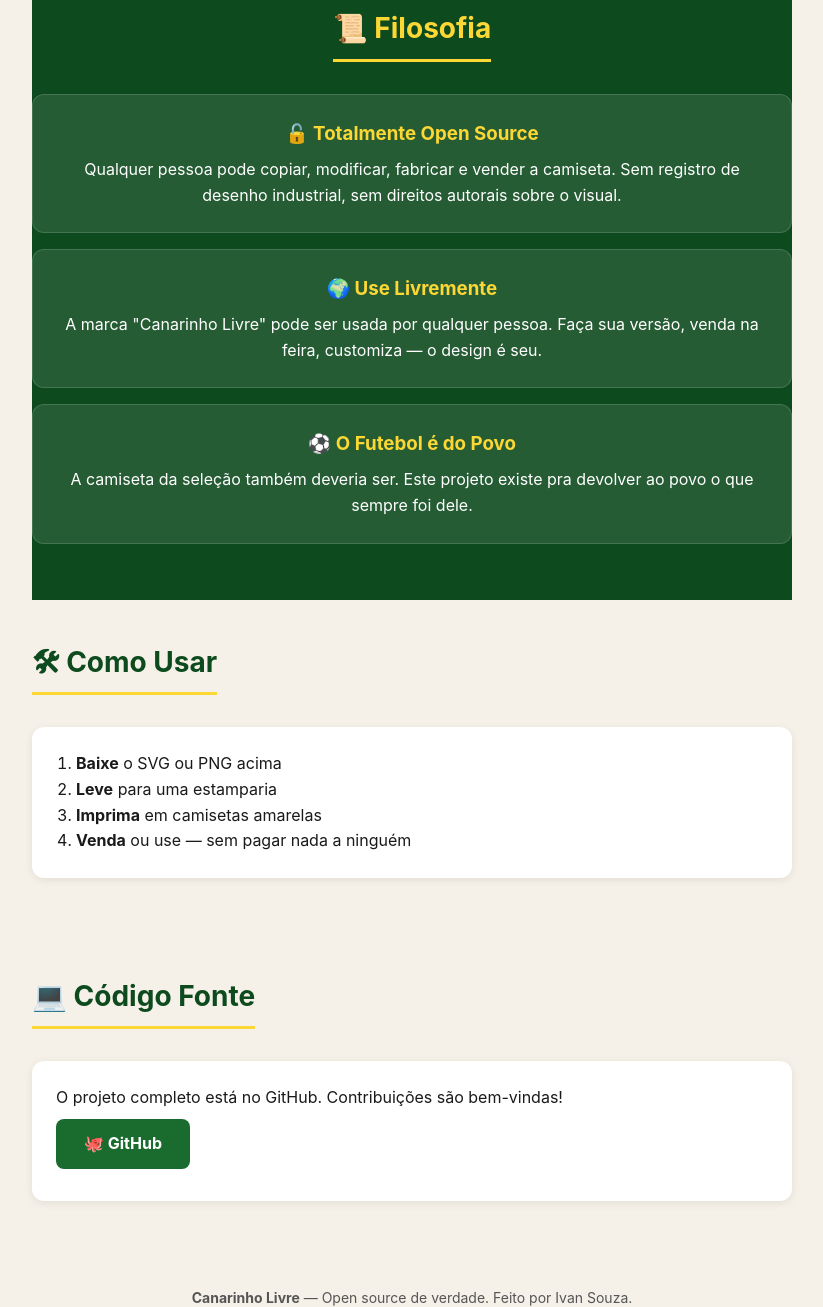
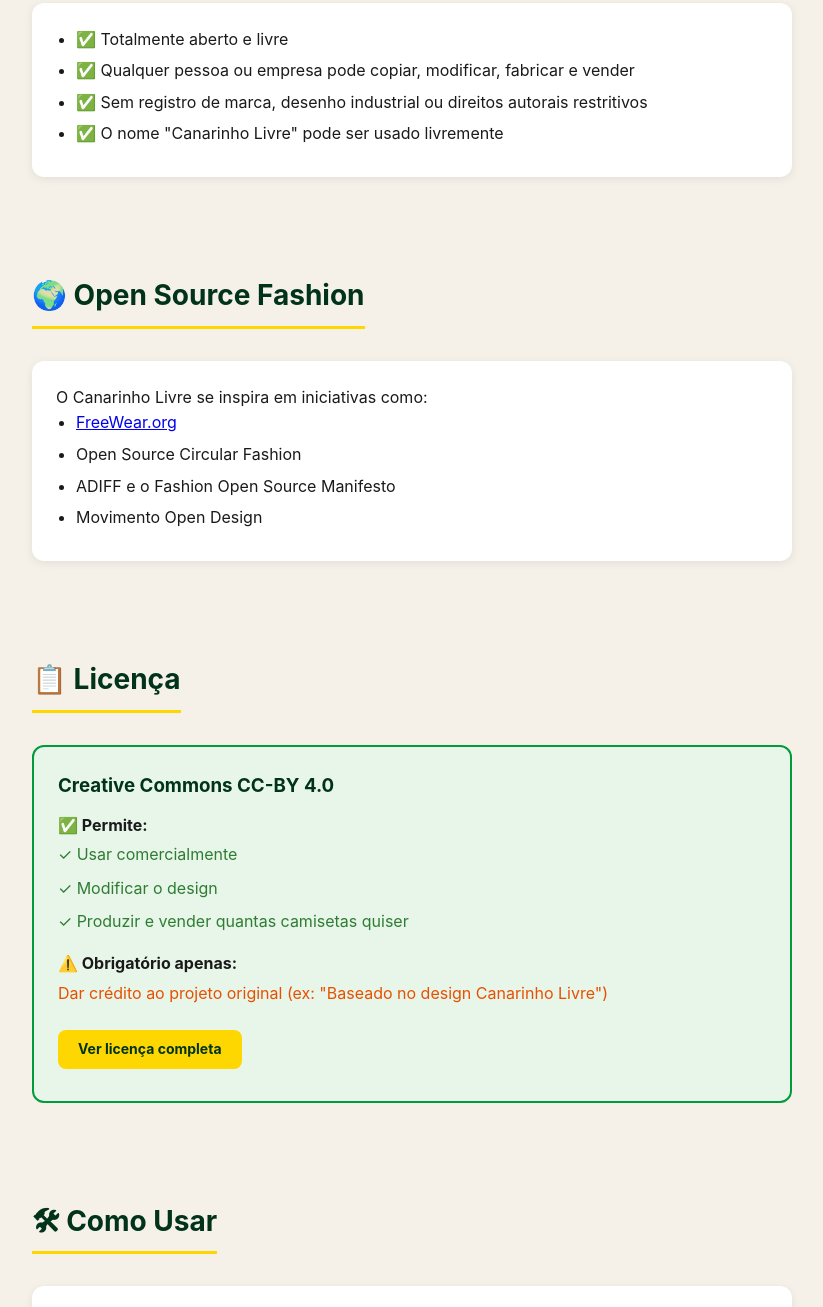
Before and after one commit to ivansouza/canarinholivre, a plain HTML site: page index.html in a window 1280 px wide. Shown: the part 1493-2800 px from the top of the page, without its empty margins (228-1051 px from the left). Drawn offline with Linux system fonts and the light colour scheme.

Commit message:
📝 atualiza README e site com texto completo do projeto
- README: conceito, design, filosofia, licença CC-BY 4.0, como contribuir
- index.html: mesma estrutura, visual renovado, seção de licença destacada
- Links FreeWear.org, Open Source Fashion, ADIFF

```diff
--- a/index.html
+++ b/index.html
@@ -7,10 +7,11 @@
   <meta name="description" content="Camiseta open source inspirada na seleção brasileira. Design livre para qualquer pessoa usar, modificar, produzir e comercializar.">
   <style>
     :root {
-      --green: #1a6b2e;
-      --green-dark: #0d4a1e;
-      --yellow: #fdd835;
-      --yellow-dark: #f9a825;
+      --green: #009c3b;
+      --green-dark: #003319;
+      --green-light: #00b84a;
+      --yellow: #FFD700;
+      --yellow-dark: #FFB800;
       --bg: #f5f0e8;
       --text: #1a1a1a;
       --text2: #555;
@@ -80,6 +81,12 @@
       color: var(--green);
       margin-bottom: 8px;
     }
+    .card ul, .card ol {
+      margin-left: 20px;
+    }
+    .card li {
+      margin-bottom: 6px;
+    }
     .btn {
       display: inline-block;
       background: var(--green);
@@ -126,10 +133,43 @@
       text-align: center;
       margin: 0;
     }
+    .license-box {
+      background: #e8f5e9;
+      border: 2px solid var(--green);
+      border-radius: 12px;
+      padding: 24px;
+      margin: 16px 0;
+    }
+    .license-box h3 { color: var(--green-dark); margin-bottom: 12px; }
+    .license-box .permit { color: #2e7d32; }
+    .license-box .require { color: #e65100; }
+    .license-box ul { list-style: none; padding: 0; }
+    .license-box li { padding: 4px 0; }
+    .contrib-steps {
+      counter-reset: step;
+    }
+    .contrib-steps li {
+      counter-increment: step;
+      margin-bottom: 8px;
+    }
+    .contrib-steps li::marker {
+      content: counter(step) ". ";
+      font-weight: 700;
+      color: var(--green);
+    }
     footer {
       text-align: center;
       padding: 30px 20px;
       color: var(--text2);
+      font-size: 14px;
+    }
+    .tag {
+      display: inline-block;
+      background: var(--yellow);
+      color: var(--green-dark);
+      padding: 4px 12px;
+      border-radius: 20px;
+      font-weight: 700;
       font-size: 14px;
     }
     @media (max-width: 600px) {
@@ -146,58 +186,102 @@
   </div>
 
   <div class="logo-display">
-    <img src="../assets/logo.svg" alt="Canarinho Livre — Escudo">
+    <img src="assets/logo.svg" alt="Canarinho Livre — Escudo">
   </div>
 
   <div class="container">
     <section>
       <h2>📥 Downloads</h2>
       <div class="downloads">
-        <a href="../assets/logo.svg" class="btn" download>SVG Vetorial</a>
-        <a href="../assets/logo.png" class="btn btn-yellow" download>PNG Alta Res</a>
+        <a href="assets/logo.svg" class="btn" download>SVG Vetorial</a>
+        <a href="assets/logo.png" class="btn btn-yellow" download>PNG Alta Res</a>
       </div>
     </section>
 
     <section>
-      <h2>🎨 O Design</h2>
+      <h2>🎨 Design da Camiseta</h2>
       <div class="card">
-        <h3>Camiseta Amarela</h3>
-        <p>Cor principal amarela, com o escudo no lado esquerdo do peito (lado do coração).</p>
-      </div>
-      <div class="card">
-        <h3>Escudo Verde</h3>
-        <p>Um canarinho amarelo estilizado, com peito estufado, olhando para a direita. Acima, cinco estrelas.</p>
-      </div>
-      <div class="card">
-        <h3>Estilo Profissional</h3>
-        <p>Design limpo, vetorial, no padrão de escudos de seleções de futebol.</p>
+        <ul>
+          <li><strong>Cor principal:</strong> Amarela</li>
+          <li><strong>Posição do escudo:</strong> Lado esquerdo do peito (lado do coração)</li>
+          <li><strong>Tamanho:</strong> Padrão de emblema de seleções (médio/pequeno)</li>
+          <li><strong>Canarinho:</strong> Amarelo estilizado, peito estufado, olhando para a direita</li>
+          <li><strong>Fundo:</strong> Escudo verde</li>
+          <li><strong>Estrelas:</strong> Cinco estrelinhas amarelas acima do escudo</li>
+          <li><strong>Estilo:</strong> Limpo, vetorial e profissional</li>
+          <li><strong>Versão principal:</strong> Apenas estampa na frente (menor custo de produção)</li>
+        </ul>
       </div>
     </section>
 
-    <section class="filosofia">
+    <section>
       <h2>📜 Filosofia</h2>
       <div class="card">
-        <h3>🔓 Totalmente Open Source</h3>
-        <p>Qualquer pessoa pode copiar, modificar, fabricar e vender a camiseta. Sem registro de desenho industrial, sem direitos autorais sobre o visual.</p>
+        <ul>
+          <li>✅ Totalmente aberto e livre</li>
+          <li>✅ Qualquer pessoa ou empresa pode copiar, modificar, fabricar e vender</li>
+          <li>✅ Sem registro de marca, desenho industrial ou direitos autorais restritivos</li>
+          <li>✅ O nome "Canarinho Livre" pode ser usado livremente</li>
+        </ul>
       </div>
+    </section>
+
+    <section>
+      <h2>🌍 Open Source Fashion</h2>
       <div class="card">
-        <h3>🌍 Use Livremente</h3>
-        <p>A marca "Canarinho Livre" pode ser usada por qualquer pessoa. Faça sua versão, venda na feira, customiza — o design é seu.</p>
+        <p>O Canarinho Livre se inspira em iniciativas como:</p>
+        <ul>
+          <li><a href="https://freewear.org" target="_blank">FreeWear.org</a></li>
+          <li>Open Source Circular Fashion</li>
+          <li>ADIFF e o Fashion Open Source Manifesto</li>
+          <li>Movimento Open Design</li>
+        </ul>
       </div>
-      <div class="card">
-        <h3>⚽ O Futebol é do Povo</h3>
-        <p>A camiseta da seleção também deveria ser. Este projeto existe pra devolver ao povo o que sempre foi dele.</p>
+    </section>
+
+    <section>
+      <h2>📋 Licença</h2>
+      <div class="license-box">
+        <h3>Creative Commons CC-BY 4.0</h3>
+        <p><strong>✅ Permite:</strong></p>
+        <ul class="permit">
+          <li>✓ Usar comercialmente</li>
+          <li>✓ Modificar o design</li>
+          <li>✓ Produzir e vender quantas camisetas quiser</li>
+        </ul>
+        <p style="margin-top: 12px;"><strong>⚠️ Obrigatório apenas:</strong></p>
+        <ul class="require">
+          <li>Dar crédito ao projeto original (ex: "Baseado no design Canarinho Livre")</li>
+        </ul>
+        <p style="margin-top: 12px;">
+          <a href="https://creativecommons.org/licenses/by/4.0/" target="_blank" class="btn btn-yellow" style="font-size:14px; padding:8px 20px;">
+            Ver licença completa
+          </a>
+        </p>
       </div>
     </section>
 
     <section>
       <h2>🛠 Como Usar</h2>
       <div class="card">
-        <ol style="margin-left: 20px;">
+        <ol class="contrib-steps">
           <li><strong>Baixe</strong> o SVG ou PNG acima</li>
           <li><strong>Leve</strong> para uma estamparia</li>
           <li><strong>Imprima</strong> em camisetas amarelas</li>
-          <li><strong>Venda</strong> ou use — sem pagar nada a ninguém</li>
+          <li><strong>Venda ou use</strong> — sem pagar nada a ninguém</li>
+          <li><strong>Crédito:</strong> Mencione "Baseado no design Canarinho Livre"</li>
+        </ol>
+      </div>
+    </section>
+
+    <section>
+      <h2>🤝 Como Contribuir</h2>
+      <div class="card">
+        <ol class="contrib-steps">
+          <li>Faça um fork do repositório</li>
+          <li>Crie variações do design</li>
+          <li>Envie Pull Requests</li>
+          <li>Compartilhe suas camisetas com <span class="tag">#CanarinhoLivre</span></li>
         </ol>
       </div>
     </section>
@@ -212,8 +296,8 @@
   </div>
 
   <footer>
-    <p><strong>Canarinho Livre</strong> — Open source de verdade. Feito por Ivan Souza.</p>
-    <p style="margin-top: 4px;">Nenhum direito reservado. Use à vontade.</p>
+    <p><strong>Canarinho Livre</strong> — Projeto 100% livre. Copie, melhore e espalhe.</p>
+    <p style="margin-top: 4px;">Feito por Ivan Souza • Licença CC-BY 4.0</p>
   </footer>
 </body>
 </html>
```
Also changed, not shown: 1 other file.
